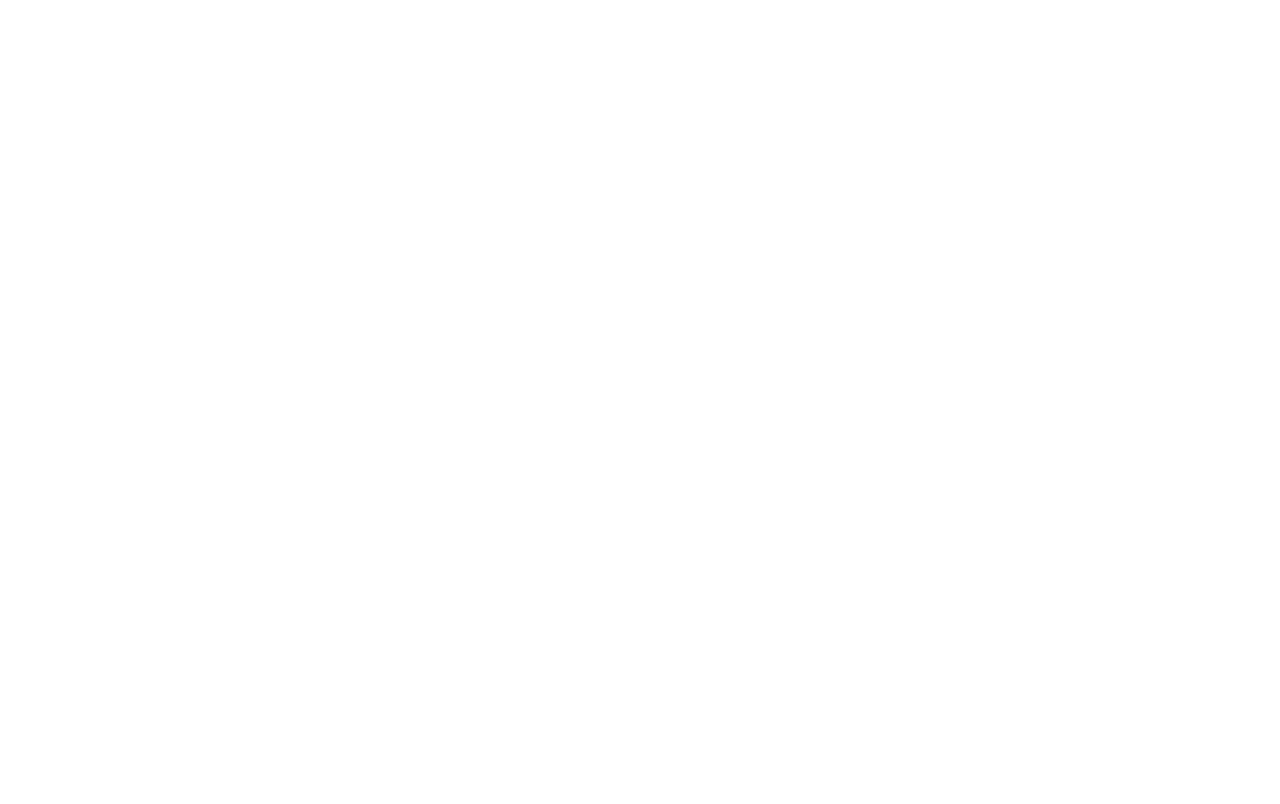
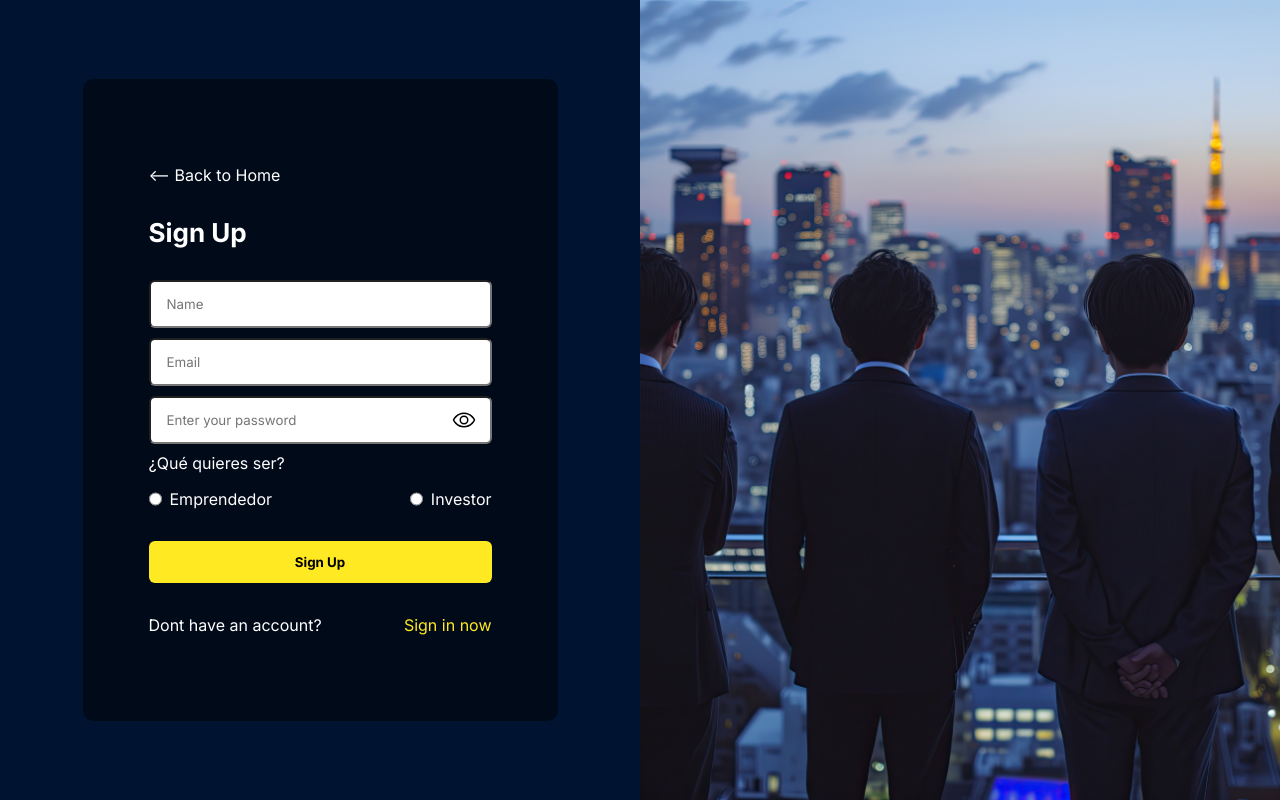
Before and after one commit to MelanyMFM/raise-app, a React (Vite) app: page /Register in a window 1280 px wide. Before the commit this address had no page. Built offline with nearby package versions, Linux system fonts and the light colour scheme.

Commit message:
register

```diff
--- a/package.json
+++ b/package.json
@@ -14,7 +14,7 @@
     "@vis.gl/react-google-maps": "^1.1.0",
     "react": "^18.3.1",
     "react-dom": "^18.3.1",
-    "react-router-dom": "^6.24.1"
+    "react-router-dom": "^6.26.0"
   },
   "devDependencies": {
     "@types/react": "^18.3.3",
--- a/src/App.jsx
+++ b/src/App.jsx
@@ -5,6 +5,7 @@
 import Explore from './views/Explore/Explore';
 import Emprendimiento from './views/Emprendimiento/Emprendimiento';
 import CrearEmprendimiento from './views/CrearEmprendimiento/CrearEmprendimiento';
+import Register from './views/Register/Register';
 
 function App() {
 
@@ -17,10 +18,11 @@
         <Route path='/Explore' element = {<Explore />}/>
         <Route path='/Emprendimientos/:id' element = {<Emprendimiento />}/>
         <Route path='/CrearEmprendimiento' element= {<CrearEmprendimiento />}/>
+        <Route path='/Register' element= {<Register />}/>
       </Routes>
     </BrowserRouter>
 
   )
 }
 
-export default App
+export default App;
--- a/src/components/Nav/Nav.jsx
+++ b/src/components/Nav/Nav.jsx
@@ -22,7 +22,7 @@
         </div>
         <div className="right">
             <Link to={"/Login"} >Login</Link>
-            <button>Register</button>
+            <Link className="button" to={"/Register"}>Register</Link>
         </div>
     </nav>
     </>
--- a/src/components/Nav/nav.css
+++ b/src/components/Nav/nav.css
@@ -43,12 +43,13 @@
       width: 25%;
       align-items:center;
       text-decoration: none;
-        button{
+        .button{
             padding: .5rem 1.6rem;
             font-size:1.2rem;
             background: #FFE922;
             border-radius: 6px;
             border: none;
+            color:#1A1C21;
         }
 
     }
--- /dev/null
+++ b/src/views/Register/Register.jsx
@@ -0,0 +1,85 @@
+import {Link} from 'react-router-dom'
+import './register.css'
+import personas from "../../assets/personas.png";
+import EyeIcon from "../../assets/eye.svg"
+import React, { useState } from 'react';
+
+
+function Register(){
+
+    const [showPassword, setShowPassword] = useState(false);
+
+
+    const togglePasswordVisibility = () => {
+      setShowPassword(!showPassword);
+    };
+
+    return (
+        <>
+
+
+            <div className="login-container">
+                <div className="izq">
+
+                    <div className="form-container">
+
+
+                    <form className="form">
+                        <p>  &lt;-- Back to Home</p>
+                        <p className="titulo-login">Sign Up</p>
+                        <div className= 'inputs'>
+
+                            <input className='input' id='name' type="text" placeholder='Name' required/>
+                            <input className="input" id='email' type="email" placeholder='Email' required/>
+
+                            <div className="password-container">
+                        <input
+                        type={showPassword ? 'text' : 'password'}
+                            placeholder='Enter your password'
+                    required
+                        />
+                        <img
+                        src={EyeIcon}
+                        onClick={togglePasswordVisibility}
+                        alt="Toggle Password Visibility"
+                        />
+              </div>
+              <div style={{display: 'flex', flexDirection: 'column', gap: '1rem'}}>
+                    ¿Qué quieres ser?
+                    <div style={{display:'flex', justifyContent: 'space-between'}}>
+
+                     <div style={{display:'flex', gap: '.5rem'}}>
+                        <input type="radio"  id="emprendedor" name="userType"/>
+                        <label htmlFor="emprendedor" >Emprendedor</label>
+                        </div>
+                        <div style={{display:'flex', gap: '.5rem'}}>
+                         <input type="radio"  id="investor" name="userType" />
+                        <label htmlFor="investor" >Investor</label>
+                        </div>
+                    </div>
+                    </div>
+                        </div>
+
+                        <button>Sign Up</button>
+                        <div className= 'sign-up'>
+                            <p>Dont have an account?</p>
+                            <span>Sign in now</span>
+                        </div>
+                    </form>
+                    </div>
+
+
+
+                </div>
+                <div className="right">
+                <img className="foto-login" src={personas}/>
+                </div>
+
+
+            </div>
+        </>
+
+        );
+}
+
+export default Register;
```
Also changed, not shown: src/views/Register/register.css (added), 1 other file (tests, documents, lock files or other folders).
